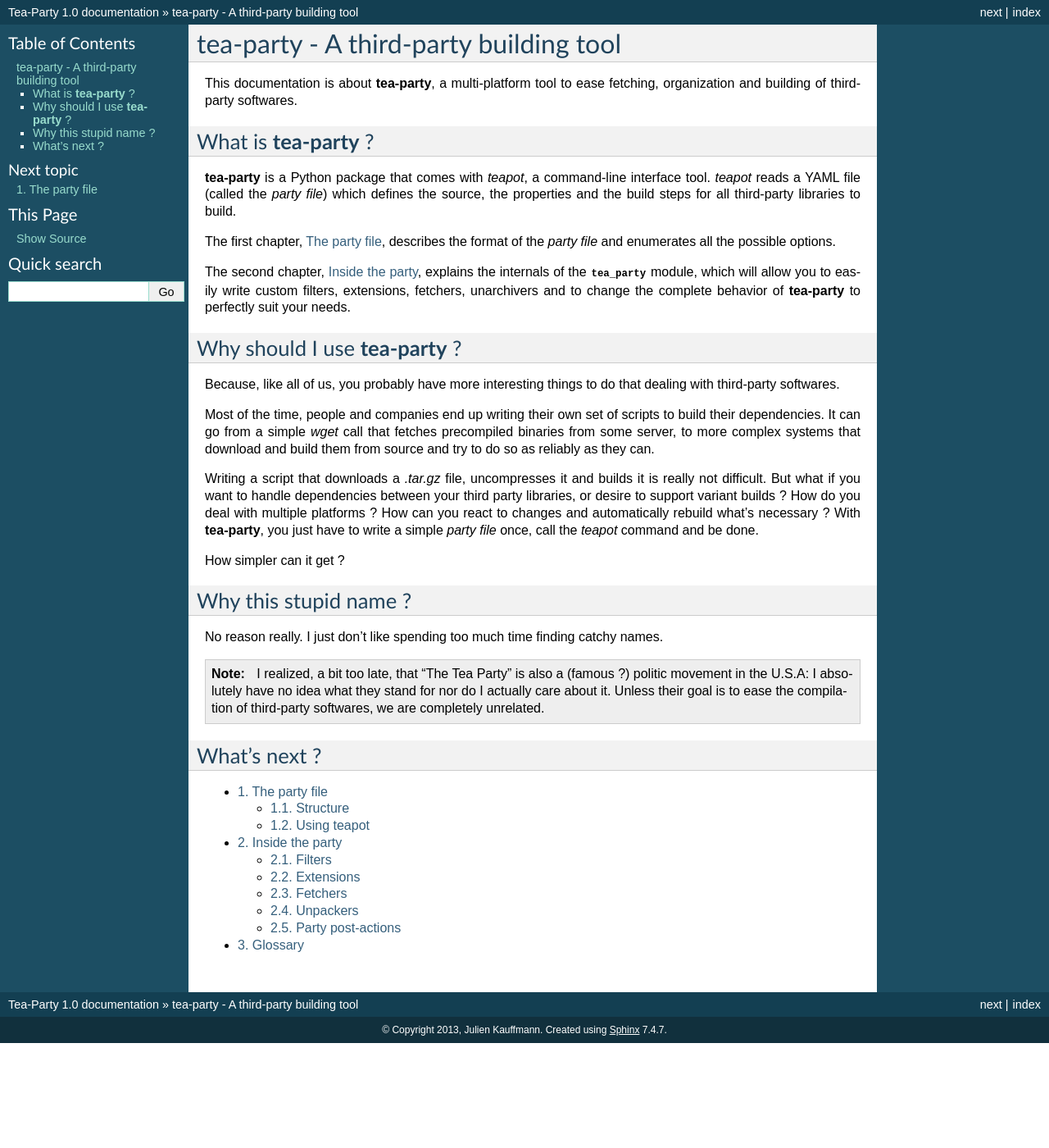
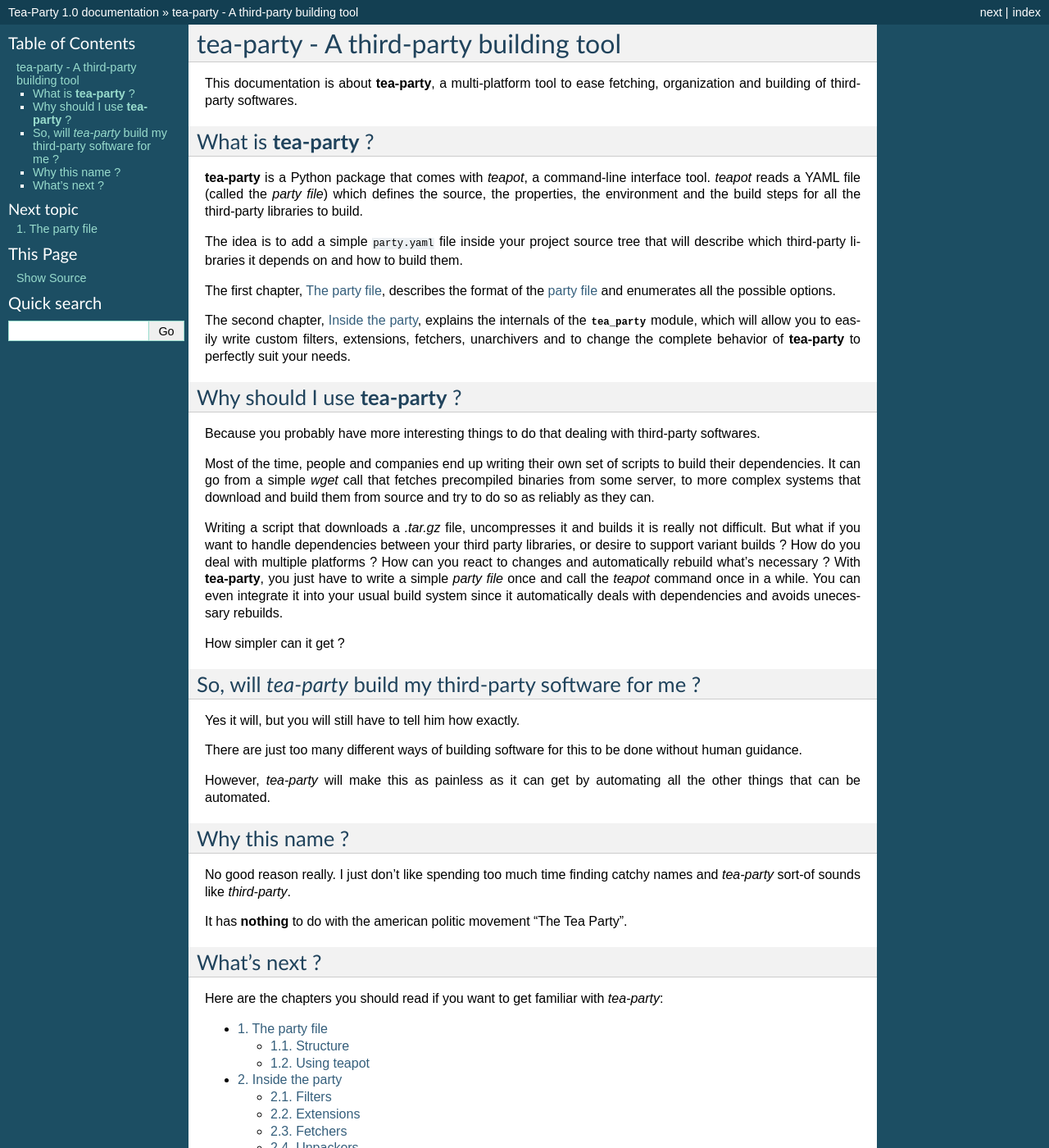
Before and after one commit to freelan-developers/teapot, a Sphinx documentation site: the page built from docs/source/index.rst, in a window 1280 px wide and 1400 px high. Shown: the whole window at 82% size. Built offline with Sphinx 7.4.7, drawn with Linux system fonts in a browser that asks for light colours.

Commit message:
Improved the documentation index

```diff
--- a/docs/source/index.rst
+++ b/docs/source/index.rst
@@ -6,32 +6,45 @@
 What is **tea-party** ?
 =======================
 
-**tea-party** is a Python package that comes with `teapot`, a command-line interface tool. `teapot` reads a YAML file (called the *party file*) which defines the source, the properties and the build steps for all third-party libraries to build.
+**tea-party** is a Python package that comes with `teapot`, a command-line interface tool. `teapot` reads a YAML file (called the *party file*) which defines the source, the properties, the environment and the build steps for all the third-party libraries to build.
 
-The first chapter, :doc:`the_party_file`, describes the format of the *party file* and enumerates all the possible options.
+The idea is to add a simple ``party.yaml`` file inside your project source tree that will describe which third-party libraries it depends on and how to build them.
+
+The first chapter, :doc:`the_party_file`, describes the format of the :term:`party file` and enumerates all the possible options.
 
 The second chapter, :doc:`inside_the_party`, explains the internals of the :mod:`tea_party` module, which will allow you to easily write custom filters, extensions, fetchers, unarchivers and to change the complete behavior of **tea-party** to perfectly suit your needs.
 
 Why should I use **tea-party** ?
 ================================
 
-Because, like all of us, you probably have more interesting things to do that dealing with third-party softwares.
+Because you probably have more interesting things to do that dealing with third-party softwares.
 
 Most of the time, people and companies end up writing their own set of scripts to build their dependencies. It can go from a simple `wget` call that fetches precompiled binaries from some server, to more complex systems that download and build them from source and try to do so as reliably as they can.
 
-Writing a script that downloads a `.tar.gz` file, uncompresses it and builds it is really not difficult. But what if you want to handle dependencies between your third party libraries, or desire to support variant builds ? How do you deal with multiple platforms ? How can you react to changes and automatically rebuild what's necessary ? With **tea-party**, you just have to write a simple *party file* once, call the `teapot` command and be done.
+Writing a script that downloads a `.tar.gz` file, uncompresses it and builds it is really not difficult. But what if you want to handle dependencies between your third party libraries, or desire to support variant builds ? How do you deal with multiple platforms ? How can you react to changes and automatically rebuild what's necessary ? With **tea-party**, you just have to write a simple *party file* once and call the `teapot` command once in a while. You can even integrate it into your usual build system since it automatically deals with dependencies and avoids unecessary rebuilds.
 
 How simpler can it get ?
 
-Why this stupid name ?
-======================
+So, will *tea-party* build my third-party software for me ?
+===========================================================
 
-No reason really. I just don't like spending too much time finding catchy names.
+Yes it will, but you will still have to tell him how exactly.
 
-.. note:: I realized, a bit too late, that "The Tea Party" is also a (famous ?) politic movement in the U.S.A: I absolutely have no idea what they stand for nor do I actually care about it. Unless their goal is to ease the compilation of third-party softwares, we are completely unrelated.
+There are just too many different ways of building software for this to be done without human guidance.
+
+However, *tea-party* will make this as painless as it can get by automating all the other things that can be automated.
+
+Why this name ?
+===============
+
+No good reason really. I just don't like spending too much time finding catchy names and *tea-party* sort-of sounds like *third-party*.
+
+It has **nothing** to do with the american politic movement "The Tea Party".
 
 What's next ?
 =============
+
+Here are the chapters you should read if you want to get familiar with *tea-party*:
 
 .. toctree::
    :maxdepth: 2
```
